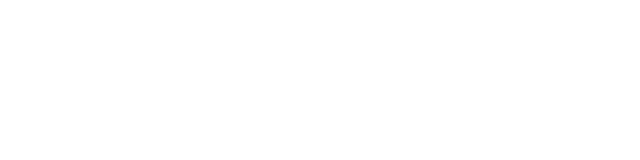
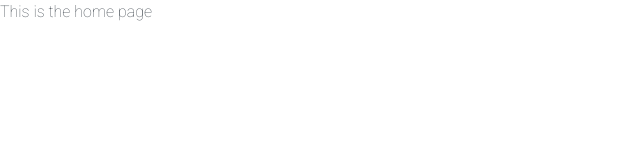
Before and after one commit to AQROBY/BlogInterface, a React (Create React App) app in the folder blog/: page / in a window 1280 px wide. Shown: the top 160 px of the page, without its empty margins (0-640 px from the left). Built offline with nearby package versions, Linux system fonts and the light colour scheme.

Commit message:
Make the basic react app functional

```diff
--- a/blog/public/index.html
+++ b/blog/public/index.html
@@ -33,9 +33,19 @@
             body {
                 font-family: 'Roboto', sans-serif;
             }
+
+            .stage {
+                display: flex;
+                justify-content: center;
+                align-items: center;
+                position: relative;
+                padding: 2rem 0;
+                margin: 0 -5%;
+                overflow: hidden;
+            }
         </style>
 
-        <title>React App</title>
+        <title>Blog App</title>
     </head>
     <body>
         <noscript>You need to enable JavaScript to run this app.</noscript>
--- /dev/null
+++ b/blog/src/application.tsx
@@ -0,0 +1,15 @@
+import React from 'react';
+import { Route, Routes } from 'react-router-dom';
+import Homepage from './pages/home';
+
+export interface IApplicationProps {}
+
+const Application: React.FunctionComponent<IApplicationProps> = (props) => {
+    return (
+        <Routes>
+            <Route path="/" element={<Homepage />} />
+        </Routes>
+    );
+};
+
+export default Application;
--- /dev/null
+++ b/blog/src/config/config.ts
@@ -0,0 +1,5 @@
+const config = {
+    server: {}
+};
+
+export default config;
--- a/blog/src/index.tsx
+++ b/blog/src/index.tsx
@@ -1,9 +1,15 @@
 import React from 'react';
 import ReactDOM from 'react-dom/client';
+import { BrowserRouter } from 'react-router-dom';
 import reportWebVitals from './reportWebVitals';
+import Application from './application';
 
 const root = ReactDOM.createRoot(document.getElementById('root') as HTMLElement);
-root.render(<></>);
+root.render(
+    <BrowserRouter>
+        <Application />
+    </BrowserRouter>
+);
 
 // If you want to start measuring performance in your app, pass a function
 // to log results (for example: reportWebVitals(console.log))
--- /dev/null
+++ b/blog/src/pages/home.tsx
@@ -0,0 +1,13 @@
+import React from 'react';
+
+export interface IHomepageProps {}
+
+const Homepage: React.FunctionComponent<IHomepageProps> = (props) => {
+    return (
+        <div>
+            <p>This is the home page</p>
+        </div>
+    );
+};
+
+export default Homepage;
```
Also changed, not shown: blog/tsconfig.json (+2 -8 lines).
